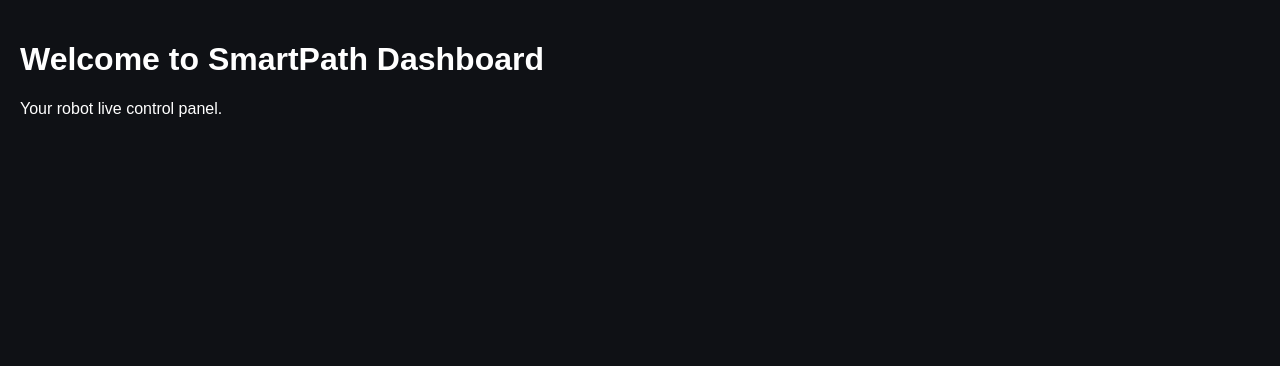
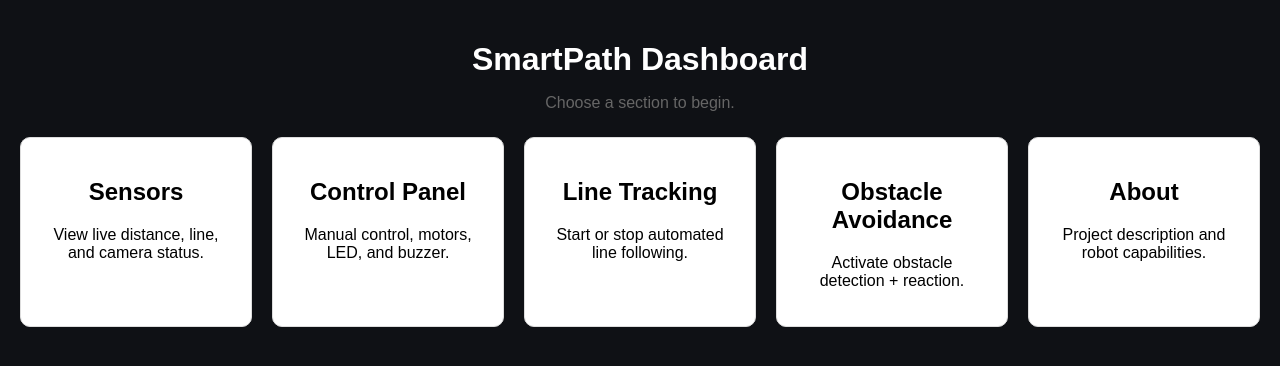
Before and after one commit to CunninghamLi/smartrobotproject, a Flask app: page / in a window 1280 px wide. Shown: the part 52-418 px from the top of the page. Run offline with Flask 3, Linux system fonts and the light colour scheme.

Commit message:
Update home.html

```diff
--- a/flask_dashboard/templates/home.html
+++ b/flask_dashboard/templates/home.html
@@ -1,8 +1,74 @@
 {% extends "base.html" %}
-
 {% block title %}Home{% endblock %}
 
 {% block content %}
-<h1>Welcome to SmartPath Dashboard</h1>
-<p>Your robot live control panel.</p>
+<h1 class="page-title">SmartPath Dashboard</h1>
+<p class="subtitle">Choose a section to begin.</p>
+
+<div class="home-grid">
+
+    <a class="home-card" href="/sensors">
+        <h2>Sensors</h2>
+        <p>View live distance, line, and camera status.</p>
+    </a>
+
+    <a class="home-card" href="/control">
+        <h2>Control Panel</h2>
+        <p>Manual control, motors, LED, and buzzer.</p>
+    </a>
+
+    <a class="home-card" href="/line">
+        <h2>Line Tracking</h2>
+        <p>Start or stop automated line following.</p>
+    </a>
+
+    <a class="home-card" href="/obstacle">
+        <h2>Obstacle Avoidance</h2>
+        <p>Activate obstacle detection + reaction.</p>
+    </a>
+
+    <a class="home-card" href="/about">
+        <h2>About</h2>
+        <p>Project description and robot capabilities.</p>
+    </a>
+
+</div>
+
+<style>
+.page-title {
+    text-align:center;
+    margin-bottom:6px;
+}
+
+.subtitle {
+    text-align:center;
+    color:#666;
+    margin-bottom:25px;
+}
+
+.home-grid {
+    display:grid;
+    grid-template-columns:repeat(auto-fit, minmax(220px, 1fr));
+    gap:20px;
+    margin-top:20px;
+}
+
+.home-card {
+    background:white;
+    padding:20px;
+    text-decoration:none;
+    border-radius:10px;
+    border:1px solid #ddd;
+    color:black;
+    transition:0.2s;
+    text-align:center;
+}
+
+.home-card:hover {
+    background:#f4f4f4;
+    border-color:#aaa;
+    transform:translateY(-2px);
+}
+</style>
+
 {% endblock %}
```
